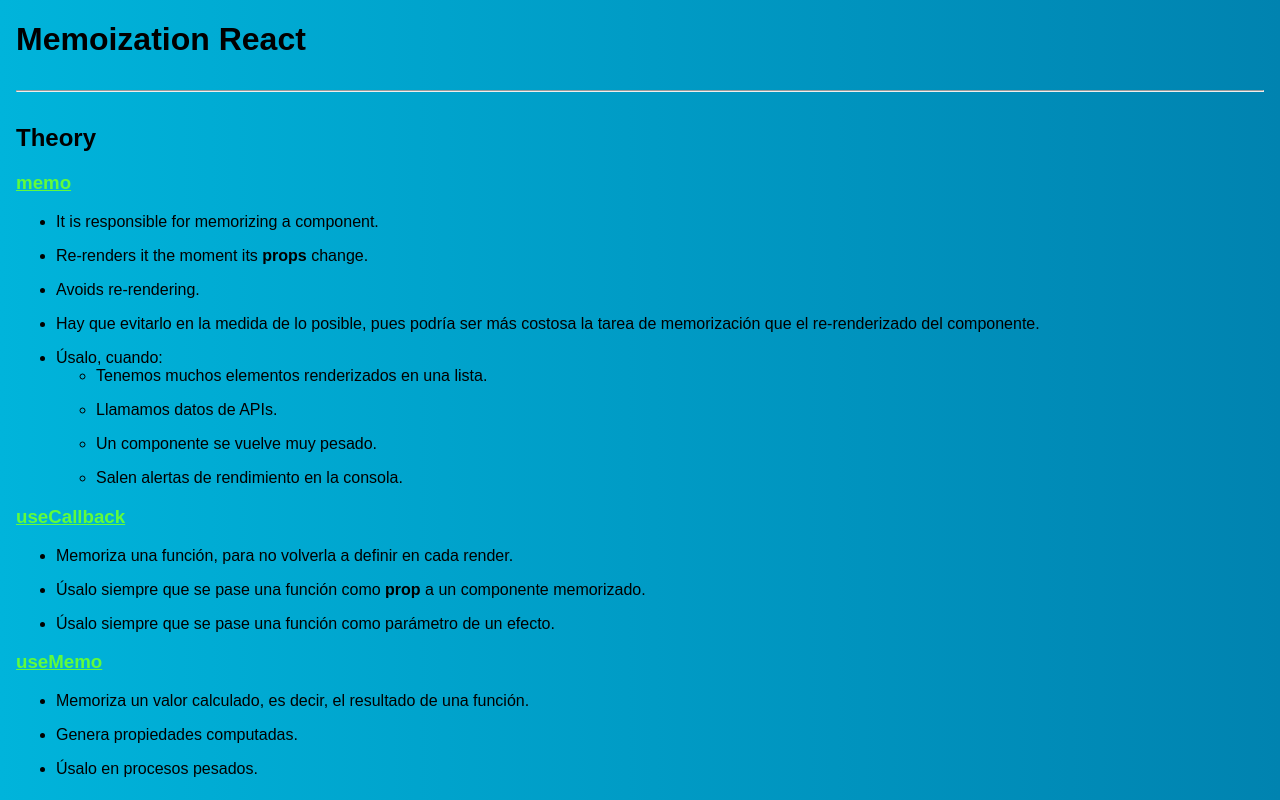
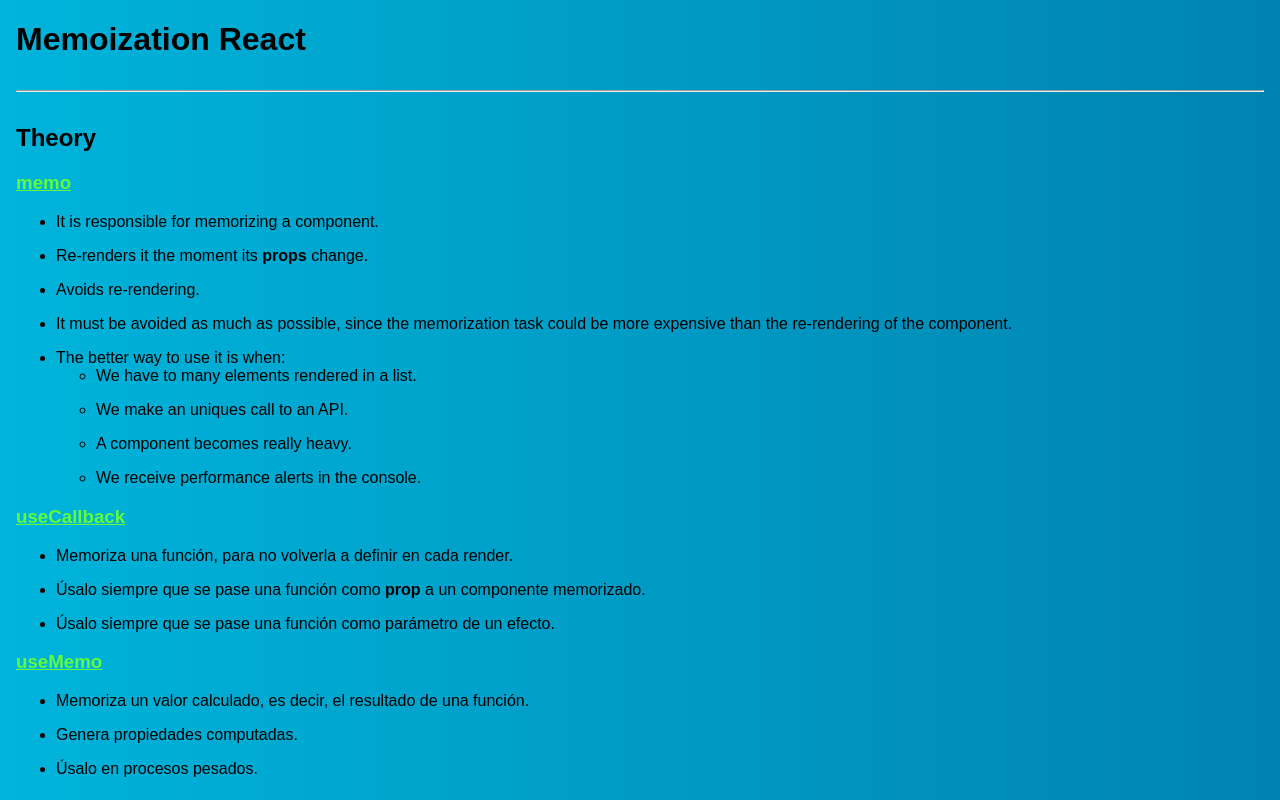
Before and after one commit to reche-git/04-React-Memorizacion, a React (Create React App) app: page / in a window 1280 px wide. Shown: the top 800 px of the page. Built offline with nearby package versions, Linux system fonts and the light colour scheme.

Commit message:
Traslations

```diff
--- a/src/App.js
+++ b/src/App.js
@@ -22,22 +22,22 @@ function App() {
         </li>
         <li>Avoids re-rendering.</li>
         <li>
-          Hay que evitarlo en la medida de lo posible, pues podría ser más
-          costosa la tarea de memorización que el re-renderizado del componente.
+          It must be avoided as much as possible, since the memorization task
+          could be more expensive than the re-rendering of the component.
         </li>
         <li>
-          Úsalo, cuando:
+          The better way to use it is when:
           <ul>
-            <li>Tenemos muchos elementos renderizados en una lista.</li>
-            <li>Llamamos datos de APIs.</li>
-            <li>Un componente se vuelve muy pesado.</li>
-            <li>Salen alertas de rendimiento en la consola.</li>
+            <li>We have to many elements rendered in a list.</li>
+            <li>We make an uniques call to an API.</li>
+            <li>A component becomes really heavy.</li>
+            <li>We receive performance alerts in the console.</li>
           </ul>
         </li>
       </ul>
       <h3>
         <a
-          href="https://es.reactjs.org/docs/hooks-reference.html#usecallback"
+          href="https://react.dev/reference/react/useCallback"
           target="_blank"
           rel="noreferrer"
         >
```
